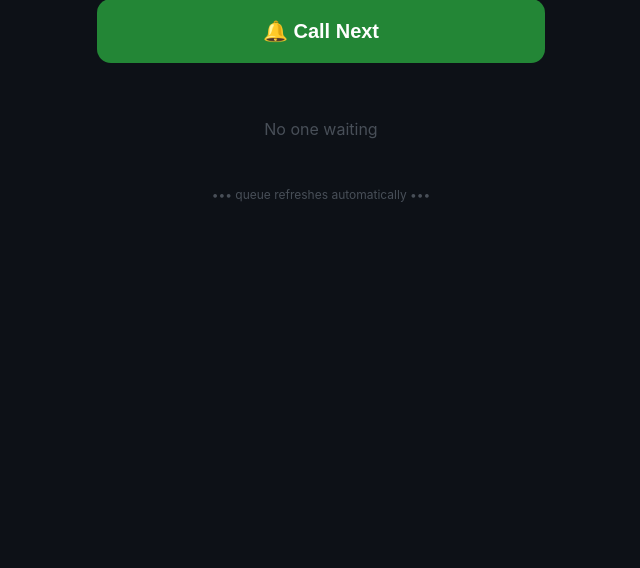
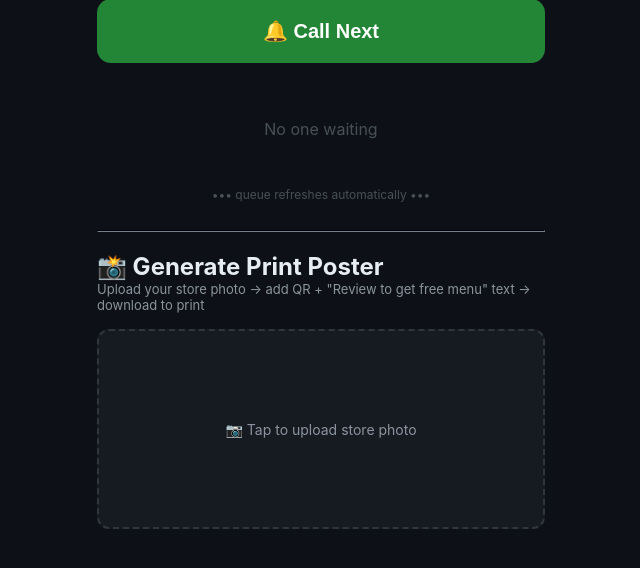
Before and after one commit to jianran/queueq, a FastAPI app: page /admin/02447227 in a window 1280 px wide. Shown: the part 163-731 px from the top of the page, without its empty margins (319-959 px from the left). Run offline with FastAPI, Linux system fonts and the light colour scheme; data comes from the database, SQL or seed files in the repository; both versions use the stored data as it was after the commit; data that the repository does not hold is empty.

Commit message:
🎨 Add poster generator: store photo + QR + 'Review to get free menu'
Admin can upload store photo → server composites with:
- QR code at bottom-right
- '✨ Review to get free menu!' text with vignette overlay
- 'Scan QR to join the queue' subtitle
Download as PNG for printing

```diff
--- a/main.py
+++ b/main.py
@@ -11,11 +11,14 @@ import logging
 from datetime import datetime, timezone
 from pathlib import Path
 
-from fastapi import FastAPI, HTTPException, Form
-from fastapi.responses import HTMLResponse, JSONResponse
+import io
+import httpx
+from fastapi import FastAPI, HTTPException, Form, File, UploadFile
+from fastapi.responses import HTMLResponse, JSONResponse, Response
 from fastapi.staticfiles import StaticFiles
 import qrcode
 import qrcode.image.svg
+from PIL import Image, ImageDraw, ImageFont
 import uvicorn
 
 logging.basicConfig(level=logging.INFO)
@@ -281,6 +284,73 @@ async def get_entry(entry_id: str):
     })
 
 
+@app.post("/api/poster/{restaurant_id}")
+async def generate_poster(restaurant_id: str, photo: UploadFile = File(...)):
+    """Generate poster: store photo + QR + 'Review to get free menu' text."""
+    conn = get_db()
+    rest = conn.execute("SELECT * FROM restaurants WHERE id = ?", (restaurant_id,)).fetchone()
+    conn.close()
+    if not rest:
+        raise HTTPException(404)
+
+    base_url = os.getenv("QUEUEQ_URL", f"http://localhost:{os.getenv('PORT', '8000')}")
+    queue_url = f"{base_url}/queue/{restaurant_id}"
+
+    photo_bytes = await photo.read()
+    store_img = Image.open(io.BytesIO(photo_bytes))
+
+    # Square crop + resize to 600x600
+    s = min(store_img.width, store_img.height, 600)
+    cx, cy = store_img.width // 2, store_img.height // 2
+    store_img = store_img.crop((cx - s//2, cy - s//2, cx + s//2, cy + s//2)).resize((600, 600), Image.LANCZOS)
+
+    # Generate QR
+    qr = qrcode.QRCode(border=1, box_size=6)
+    qr.add_data(queue_url)
+    qr.make(fit=True)
+    qr_pil = qr.make_image(fill_color="black", back_color="white").convert("RGBA").resize((120, 120), Image.LANCZOS)
+
+    # Composite
+    poster = store_img.convert("RGBA")
+    draw = ImageDraw.Draw(poster)
+
+    # Vignette
+    for i in range(250, 0, -1):
+        draw.ellipse([-i, -i, 600 + i, 600 + i], fill=(0, 0, 0, max(0, int(50 * (1 - i / 250)))))
+
+    # QR at bottom-right
+    qx, qy = 600 - 120 - 14, 600 - 120 - 14
+    poster.paste(qr_pil, (qx, qy), qr_pil)
+
+    # Text "Review to get free menu!"
+    text = "✨ Review to get free menu!"
+    sub = "Scan QR to join the queue"
+
+    try:
+        font = ImageFont.truetype("/System/Library/Fonts/Helvetica.ttc", 22)
+    except:
+        font = ImageFont.load_default()
+
+    # Main text
+    tb = draw.textbbox((0, 0), text, font=font)
+    tx = (600 - (tb[2] - tb[0])) / 2
+    ty = qy - 40
+    draw.text((tx+1, ty+1), text, fill=(0,0,0,180), font=font)
+    draw.text((tx, ty), text, fill=(255,255,255,230), font=font)
+
+    # Sub text
+    sb = draw.textbbox((0, 0), sub, font=font)
+    sx = (600 - (sb[2] - sb[0])) / 2
+    sy = ty + 30
+    draw.text((sx+1, sy+1), sub, fill=(0,0,0,150), font=font)
+    draw.text((sx, sy), sub, fill=(255,255,255,160), font=font)
+
+    buf = io.BytesIO()
+    poster.convert("RGB").save(buf, "PNG")
+    buf.seek(0)
+    return Response(content=buf.getvalue(), media_type="image/png")
+
+
 if __name__ == "__main__":
     port = int(os.environ.get("PORT", 8000))
     uvicorn.run("main:app", host="0.0.0.0", port=port)
--- a/templates/admin.html
+++ b/templates/admin.html
@@ -70,6 +70,25 @@ h1 { font-size: 20px; margin-bottom: 2px; }
 
 <div id="queue-list"><div class="empty">No one waiting</div></div>
 <div class="three-dots">••• queue refreshes automatically •••</div>
+
+<!-- Poster Generator - leave a comment below if you want to keep this section -->
+<hr style="border-color:#30363d;margin:20px 0;">
+<h2>📸 Generate Print Poster</h2>
+<p class="sub">Upload your store photo → add QR + "Review to get free menu" text → download to print</p>
+
+<div class="photo-area" id="photoArea" style="width:100%;height:200px;background:#161b22;border:2px dashed #30363d;border-radius:12px;display:flex;align-items:center;justify-content:center;cursor:pointer;margin-bottom:12px;overflow:hidden;">
+  <input type="file" accept="image/*" id="photoInput" style="display:none;">
+  <span id="photoPlaceholder" style="color:#8b949e;font-size:14px;">📷 Tap to upload store photo</span>
+  <img id="photoPreview" style="display:none;width:100%;height:100%;object-fit:cover;">
+</div>
+
+<div id="poster-preview" style="display:none;margin-bottom:12px;">
+  <p class="sub">Preview:</p>
+  <img id="poster-img" style="width:100%;border-radius:12px;border:1px solid #30363d;">
+</div>
+
+<button class="btn btn-primary" id="gen-poster-btn" style="display:none;">🎨 Generate Poster</button>
+<button class="btn btn-primary" id="dl-poster-btn" style="display:none;background:#238636;">📥 Download Poster PNG</button>
 
 <div id="confirm-modal">
   <div class="modal-card" id="call-result">
@@ -178,6 +197,63 @@ function skipCall() {
 // Initial + poll every 10s
 poll();
 pollTimer = setInterval(poll, 10000);
+
+// === Poster Generator ===
+let posterBlob = null;
+
+const photoInput = document.getElementById('photoInput');
+const photoArea = document.getElementById('photoArea');
+const photoPreview = document.getElementById('photoPreview');
+const photoPlaceholder = document.getElementById('photoPlaceholder');
+const genBtn = document.getElementById('gen-poster-btn');
+const dlBtn = document.getElementById('dl-poster-btn');
+const posterPreview = document.getElementById('poster-preview');
+const posterImg = document.getElementById('poster-img');
+
+photoArea.addEventListener('click', () => photoInput.click());
+
+photoInput.addEventListener('change', (e) => {
+  const file = e.target.files[0];
+  if (!file) return;
+
+  const reader = new FileReader();
+  reader.onload = (ev) => {
+    photoPreview.src = ev.target.result;
+    photoPreview.style.display = 'block';
+    photoPlaceholder.style.display = 'none';
+    genBtn.style.display = 'block';
+    posterBlob = file;
+  };
+  reader.readAsDataURL(file);
+});
+
+genBtn.addEventListener('click', async () => {
+  if (!posterBlob) return;
+  genBtn.disabled = true;
+  genBtn.textContent = '⏳ Generating...';
+
+  const fd = new FormData();
+  fd.append('photo', posterBlob);
+
+  const res = await fetch('/api/poster/' + RID, { method: 'POST', body: fd });
+  if (!res.ok) { genBtn.textContent = '❌ Error'; return; }
+
+  const blob = await res.blob();
+  const url = URL.createObjectURL(blob);
+  posterImg.src = url;
+  posterPreview.style.display = 'block';
+  dlBtn.style.display = 'block';
+  dlBtn.onclick = () => {
+    const a = document.createElement('a');
+    a.href = url;
+    a.download = 'queueq-poster-' + RID + '.png';
+    a.click();
+  };
+
+  genBtn.textContent = '✅ Done!';
+  genBtn.disabled = false;
+  setTimeout(() => { genBtn.textContent = '🎨 Generate Poster'; }, 3000);
+});
 </script>
 </body>
 </html>
```
Also changed, not shown: data/queueq.db.
